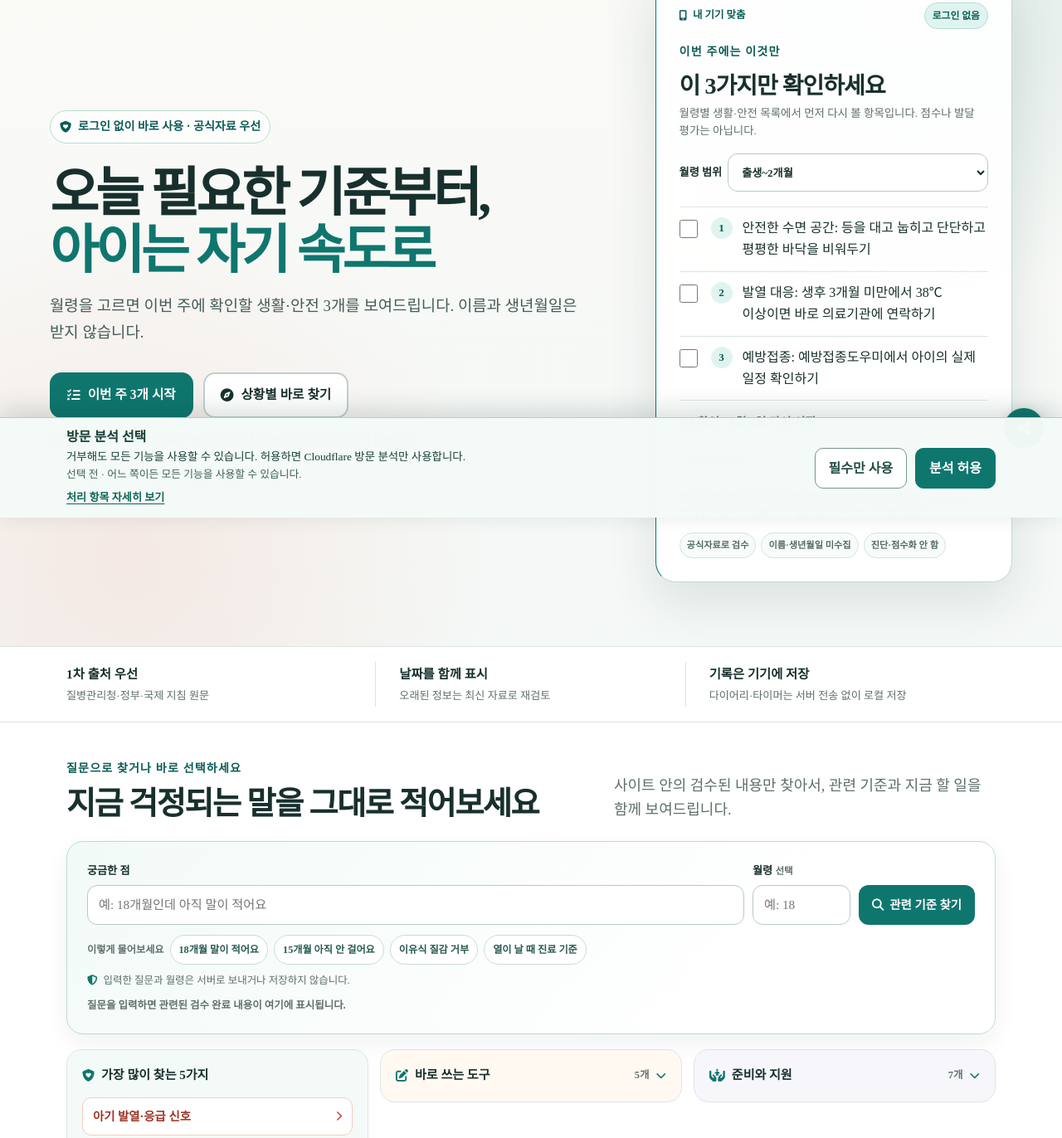
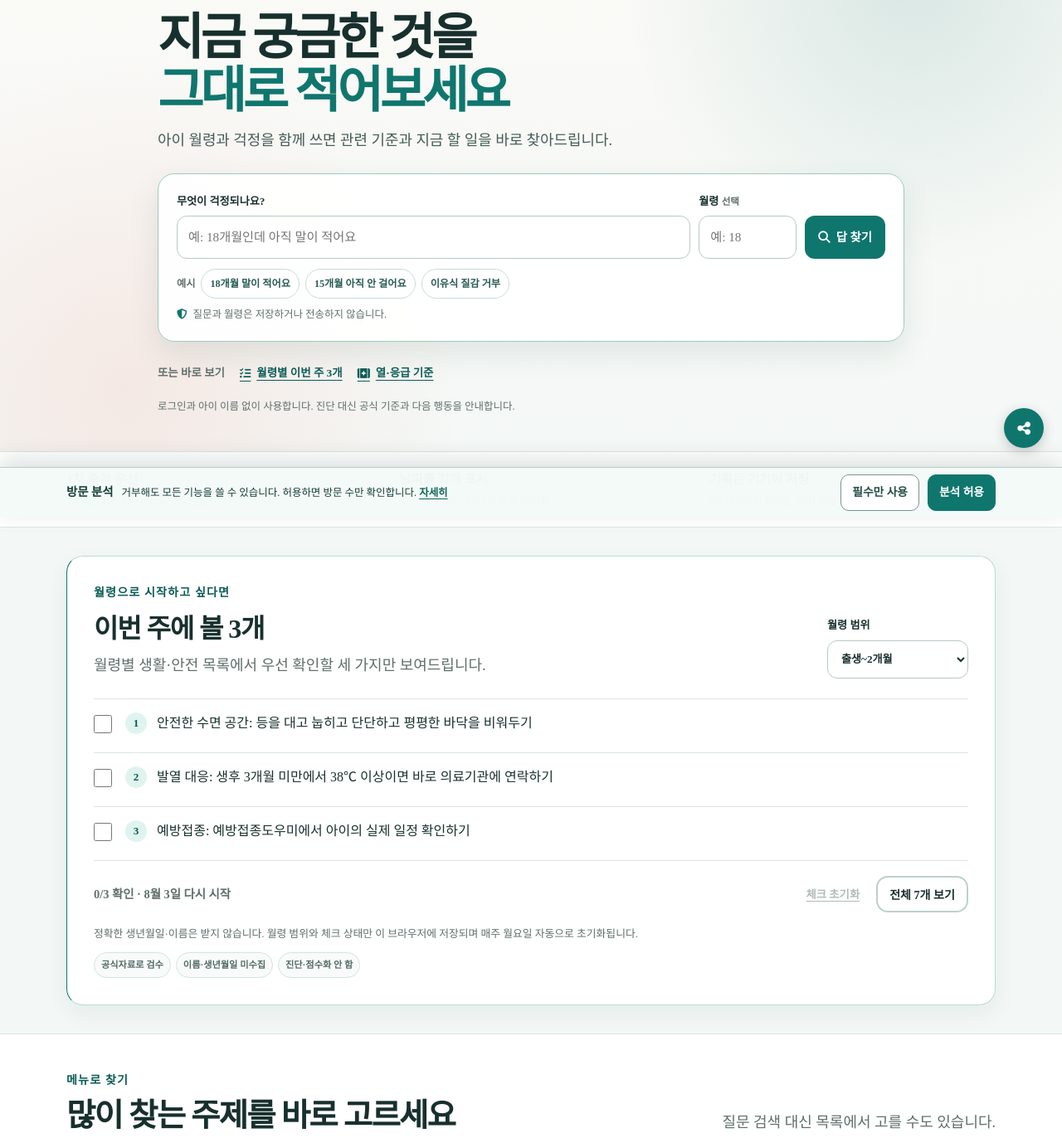
Before and after one commit to ttlthsusoky/bebeguide-site, a plain HTML site: page index.html in a window 1280 px wide. Shown: the part 176-1548 px from the top of the page at 83% size. Drawn offline with nearby package versions, Linux system fonts and the light colour scheme.

Commit message:
첫 화면을 질문 검색 중심으로 단순화

```diff
--- a/css/refresh.css
+++ b/css/refresh.css
@@ -4032,3 +4032,204 @@ input[type='radio'] {
     display: none !important;
   }
 }
+
+/* 2026-08-03: first visit has one clear action */
+.hero-search-home {
+  padding: clamp(38px, 6vw, 66px) 0 42px;
+}
+
+.hero-search-home .hero-container {
+  display: block;
+  width: min(900px, calc(100% - 40px));
+}
+
+.hero-search-home .hero-content {
+  max-width: none;
+}
+
+.hero-search-home .eyebrow {
+  padding: 0;
+  border: 0;
+  background: transparent;
+  color: var(--brand-dark);
+  font-size: 0.86rem;
+  font-weight: 850;
+}
+
+.hero-search-home .hero-title {
+  margin: 12px 0 12px;
+  font-size: clamp(2.25rem, 5vw, 3.75rem);
+  line-height: 1.08;
+}
+
+.hero-search-home .hero-description {
+  margin: 0;
+  max-width: 720px;
+  font-size: clamp(1rem, 1.7vw, 1.12rem);
+  line-height: 1.65;
+}
+
+.hero-site-search {
+  margin: 24px 0 0;
+  padding: clamp(16px, 2.5vw, 22px);
+  border-color: #9fc9c0;
+  background: rgba(255, 255, 255, 0.96);
+  box-shadow: 0 14px 36px rgba(20, 65, 57, 0.1);
+}
+
+.hero-site-search .site-search-field input,
+.hero-site-search .site-search-submit {
+  min-height: 52px;
+}
+
+.hero-site-search .site-search-status:empty {
+  display: none;
+}
+
+.hero-site-search .site-search-result-group > h2 {
+  margin: 0 0 10px;
+  color: var(--ink);
+  font-size: 1rem;
+}
+
+.hero-start-links {
+  display: flex;
+  flex-wrap: wrap;
+  gap: 8px 18px;
+  align-items: center;
+  margin-top: 16px;
+  color: var(--muted);
+  font-size: 0.84rem;
+}
+
+.hero-start-links > span {
+  font-weight: 750;
+}
+
+.hero-start-links a {
+  display: inline-flex;
+  min-height: 44px;
+  align-items: center;
+  gap: 7px;
+  color: var(--brand-dark);
+  font-weight: 850;
+  text-underline-offset: 4px;
+}
+
+.hero-search-home .hero-note {
+  margin: 8px 0 0;
+  font-size: 0.78rem;
+}
+
+.weekly-focus-section {
+  padding: 34px 0;
+  border-bottom: 1px solid var(--line);
+  background: #f3f8f6;
+  scroll-margin-top: 78px;
+}
+
+.weekly-focus-section .weekly-focus-card {
+  margin: 0;
+  border-left-width: 1px;
+  border-radius: 20px;
+  box-shadow: 0 10px 28px rgba(21, 42, 38, 0.06);
+}
+
+.privacy-consent-panel {
+  padding-top: 8px;
+  padding-bottom: calc(8px + env(safe-area-inset-bottom));
+}
+
+.privacy-consent-inner {
+  gap: 12px;
+}
+
+.privacy-consent-copy {
+  display: flex;
+  flex-wrap: wrap;
+  gap: 3px 10px;
+  align-items: center;
+}
+
+.privacy-consent-copy h2,
+.privacy-consent-copy p {
+  margin: 0;
+}
+
+.privacy-consent-copy h2 {
+  font-size: 0.9rem;
+}
+
+.privacy-consent-copy p {
+  font-size: 0.78rem;
+}
+
+.privacy-consent-copy a {
+  font-size: inherit;
+}
+
+.privacy-consent-status {
+  flex-basis: 100%;
+}
+
+.privacy-consent-status[hidden] {
+  display: none;
+}
+
+.privacy-consent-actions button {
+  min-height: 44px;
+  padding: 8px 13px;
+  font-size: 0.86rem;
+}
+
+@media (max-width: 768px) {
+  .hero-search-home {
+    padding: 28px 0 34px;
+  }
+
+  .hero-search-home .hero-container {
+    width: min(100% - 28px, 900px);
+  }
+
+  .hero-search-home .hero-title {
+    font-size: clamp(2rem, 10vw, 2.8rem);
+  }
+
+  .hero-site-search {
+    margin-top: 18px;
+  }
+
+  .hero-start-links {
+    display: grid;
+    grid-template-columns: 1fr 1fr;
+  }
+
+  .hero-start-links > span {
+    grid-column: 1 / -1;
+  }
+
+  .hero-start-links a {
+    justify-content: center;
+    padding: 8px;
+    border: 1px solid #c3d8d3;
+    border-radius: 11px;
+    background: #fff;
+    font-size: 0.82rem;
+    text-decoration: none;
+  }
+
+  .weekly-focus-section {
+    padding: 26px 0;
+  }
+}
+
+@media (max-width: 720px) {
+  .privacy-consent-copy {
+    display: grid;
+    gap: 2px;
+  }
+
+  .privacy-consent-copy p {
+    line-height: 1.35;
+  }
+}
--- a/index.html
+++ b/index.html
@@ -40,7 +40,7 @@
     <meta charset="UTF-8">
     <meta name="viewport" content="width=device-width, initial-scale=1.0">
     <link rel="stylesheet" href="css/styles.min.css">
-    <link rel="stylesheet" href="css/refresh.css?v=20260803-1">
+    <link rel="stylesheet" href="css/refresh.css?v=20260803-2">
     <link href="https://fonts.googleapis.com/css2?family=Noto+Sans+KR:wght@300;400;500;700&amp;display=swap"
         rel="stylesheet">
     <link rel="stylesheet" href="https://cdnjs.cloudflare.com/ajax/libs/font-awesome/6.4.0/css/all.min.css"
@@ -76,41 +76,80 @@
 
     <main id="main-content">
     <!-- Hero Section -->
-    <section id="home" class="hero">
+    <section id="home" class="hero hero-search-home">
         <div class="hero-container">
             <div class="hero-content">
-                <p class="eyebrow"><i class="fas fa-shield-heart" aria-hidden="true"></i> 로그인 없이 바로 사용 · 공식자료 우선</p>
+                <p class="eyebrow"><i class="fas fa-magnifying-glass" aria-hidden="true"></i> 베베가이드 안의 검수된 내용에서 찾기</p>
                 <h1 class="hero-title">
-                    오늘 필요한 기준부터,<br>
-                    <span class="gradient-text">아이는 자기 속도로</span>
+                    지금 궁금한 것을<br>
+                    <span class="gradient-text">그대로 적어보세요</span>
                 </h1>
                 <p class="hero-description">
-                    월령을 고르면 이번 주에 확인할 생활·안전 3개를 보여드립니다.
-                    이름과 생년월일은 받지 않습니다.
+                    아이 월령과 걱정을 함께 쓰면 관련 기준과 지금 할 일을 바로 찾아드립니다.
                 </p>
-                <div class="hero-buttons">
-                    <a href="#weekly-focus" class="btn btn-primary">
-                        <i class="fas fa-list-check" aria-hidden="true"></i>
-                        이번 주 3개 시작
-                    </a>
-                    <a href="#quick-find" class="btn btn-secondary">
-                        <i class="fas fa-compass" aria-hidden="true"></i>
-                        상황별 바로 찾기
-                    </a>
-                </div>
-                <p class="hero-note">체크 결과는 건강·발달 점수가 아니며, 응급·진단·투약 판단을 대신하지 않습니다.</p>
-            </div>
-            <div class="hero-image">
-                <section id="weekly-focus" class="weekly-focus-card hero-weekly-focus" aria-labelledby="weekly-focus-title" tabindex="-1">
-                    <div class="weekly-focus-product-top">
-                        <span><i class="fas fa-mobile-screen-button" aria-hidden="true"></i> 내 기기 맞춤</span>
-                        <strong>로그인 없음</strong>
-                    </div>
+
+                <div class="site-search-panel hero-site-search">
+                    <form id="siteSearchForm" class="site-search-form" role="search">
+                        <div class="site-search-fields">
+                            <label class="site-search-field site-search-query" for="siteSearchInput">
+                                <span>무엇이 걱정되나요?</span>
+                                <input id="siteSearchInput" type="search" maxlength="120" autocomplete="off"
+                                    placeholder="예: 18개월인데 아직 말이 적어요"
+                                    aria-describedby="siteSearchPrivacy siteSearchStatus">
+                            </label>
+                            <label class="site-search-field site-search-age" for="siteSearchAge">
+                                <span>월령 <small>선택</small></span>
+                                <input id="siteSearchAge" type="number" min="0" max="36" inputmode="numeric"
+                                    placeholder="예: 18" aria-label="아이 월령, 0개월부터 36개월까지 선택 입력">
+                            </label>
+                            <button class="site-search-submit" type="submit">
+                                <i class="fas fa-magnifying-glass" aria-hidden="true"></i>
+                                답 찾기
+                            </button>
+                        </div>
+                        <div class="site-search-examples" role="group" aria-label="검색 예시">
+                            <span>예시</span>
+                            <button type="button" data-search-example="18개월인데 아직 말이 적어요" data-search-age="18">18개월 말이 적어요</button>
+                            <button type="button" data-search-example="15개월인데 혼자 걷지 않아요" data-search-age="15">15개월 아직 안 걸어요</button>
+                            <button type="button" data-search-example="이유식 질감을 계속 거부해요">이유식 질감 거부</button>
+                        </div>
+                        <p id="siteSearchPrivacy" class="site-search-privacy"><i class="fas fa-shield-halved" aria-hidden="true"></i> 질문과 월령은 저장하거나 전송하지 않습니다.</p>
+                    </form>
+                    <p id="siteSearchStatus" class="site-search-status" aria-live="polite"></p>
+                    <div id="siteSearchOutput" class="site-search-output" role="region" aria-label="사이트 검색 결과" tabindex="-1" hidden>
+                        <article id="developmentTimingCard" class="development-timing-card" aria-labelledby="developmentTimingTitle" hidden></article>
+                        <div class="site-search-result-group">
+                            <h2>사이트에서 찾은 내용</h2>
+                            <div id="siteSearchResults" class="site-search-results"></div>
+                        </div>
+                    </div>
+                </div>
+
+                <div class="hero-start-links" aria-label="검색하지 않고 바로 시작">
+                    <span>또는 바로 보기</span>
+                    <a href="#weekly-focus"><i class="fas fa-list-check" aria-hidden="true"></i> 월령별 이번 주 3개</a>
+                    <a href="blog/baby-fever-cold-guide.html"><i class="fas fa-kit-medical" aria-hidden="true"></i> 열·응급 기준</a>
+                </div>
+                <p class="hero-note">로그인과 아이 이름 없이 사용합니다. 진단 대신 공식 기준과 다음 행동을 안내합니다.</p>
+            </div>
+        </div>
+    </section>
+    <section class="trust-strip" aria-label="베베가이드 핵심 원칙">
+        <div class="container trust-strip-grid">
+            <div><strong>1차 출처 우선</strong><span>질병관리청·정부·국제 지침 원문</span></div>
+            <div><strong>날짜를 함께 표시</strong><span>오래된 정보는 최신 자료로 재검토</span></div>
+            <div><strong>기록은 기기에 저장</strong><span>다이어리·타이머는 서버 전송 없이 로컬 저장</span></div>
+        </div>
+    </section>
+
+    <section class="weekly-focus-section" aria-labelledby="weekly-focus-title">
+        <div class="container">
+            <section id="weekly-focus" class="weekly-focus-card" aria-labelledby="weekly-focus-title" tabindex="-1">
                 <div class="weekly-focus-header">
                     <div>
-                            <p class="section-kicker">이번 주에는 이것만</p>
-                            <h2 id="weekly-focus-title">이 3가지만 확인하세요</h2>
-                            <p>월령별 생활·안전 목록에서 먼저 다시 볼 항목입니다. 점수나 발달 평가는 아닙니다.</p>
+                        <p class="section-kicker">월령으로 시작하고 싶다면</p>
+                        <h2 id="weekly-focus-title">이번 주에 볼 3개</h2>
+                        <p>월령별 생활·안전 목록에서 우선 확인할 세 가지만 보여드립니다.</p>
                     </div>
                     <label class="weekly-focus-age" for="weeklyAgeSelect">
                         <span>월령 범위</span>
@@ -143,62 +182,16 @@
                 </ul>
             </section>
         </div>
-        </div>
-    </section>
-    <section class="trust-strip" aria-label="베베가이드 핵심 원칙">
-        <div class="container trust-strip-grid">
-            <div><strong>1차 출처 우선</strong><span>질병관리청·정부·국제 지침 원문</span></div>
-            <div><strong>날짜를 함께 표시</strong><span>오래된 정보는 최신 자료로 재검토</span></div>
-            <div><strong>기록은 기기에 저장</strong><span>다이어리·타이머는 서버 전송 없이 로컬 저장</span></div>
-        </div>
     </section>
 
     <section id="quick-find" class="quick-find-section" aria-labelledby="quick-find-title" tabindex="-1">
         <div class="container">
             <div class="quick-find-heading">
                 <div>
-                    <p class="section-kicker">질문으로 찾거나 바로 선택하세요</p>
-                    <h2 id="quick-find-title">지금 걱정되는 말을 그대로 적어보세요</h2>
-                </div>
-                <p>사이트 안의 검수된 내용만 찾아서, 관련 기준과 지금 할 일을 함께 보여드립니다.</p>
-            </div>
-
-            <div class="site-search-panel">
-                <form id="siteSearchForm" class="site-search-form" role="search">
-                    <div class="site-search-fields">
-                        <label class="site-search-field site-search-query" for="siteSearchInput">
-                            <span>궁금한 점</span>
-                            <input id="siteSearchInput" type="search" maxlength="120" autocomplete="off"
-                                placeholder="예: 18개월인데 아직 말이 적어요"
-                                aria-describedby="siteSearchPrivacy siteSearchStatus">
-                        </label>
-                        <label class="site-search-field site-search-age" for="siteSearchAge">
-                            <span>월령 <small>선택</small></span>
-                            <input id="siteSearchAge" type="number" min="0" max="36" inputmode="numeric"
-                                placeholder="예: 18" aria-label="아이 월령, 0개월부터 36개월까지 선택 입력">
-                        </label>
-                        <button class="site-search-submit" type="submit">
-                            <i class="fas fa-magnifying-glass" aria-hidden="true"></i>
-                            관련 기준 찾기
-                        </button>
-                    </div>
-                    <div class="site-search-examples" role="group" aria-label="검색 예시">
-                        <span>이렇게 물어보세요</span>
-                        <button type="button" data-search-example="18개월인데 아직 말이 적어요" data-search-age="18">18개월 말이 적어요</button>
-                        <button type="button" data-search-example="15개월인데 혼자 걷지 않아요" data-search-age="15">15개월 아직 안 걸어요</button>
-                        <button type="button" data-search-example="이유식 질감을 계속 거부해요">이유식 질감 거부</button>
-                        <button type="button" data-search-example="아기 열이 나는데 언제 진료받아야 하나요">열이 날 때 진료 기준</button>
-                    </div>
-                    <p id="siteSearchPrivacy" class="site-search-privacy"><i class="fas fa-shield-halved" aria-hidden="true"></i> 입력한 질문과 월령은 서버로 보내거나 저장하지 않습니다.</p>
-                </form>
-                <p id="siteSearchStatus" class="site-search-status" aria-live="polite">질문을 입력하면 관련된 검수 완료 내용이 여기에 표시됩니다.</p>
-                <div id="siteSearchOutput" class="site-search-output" role="region" aria-label="사이트 검색 결과" tabindex="-1" hidden>
-                    <article id="developmentTimingCard" class="development-timing-card" aria-labelledby="developmentTimingTitle" hidden></article>
-                    <div class="site-search-result-group">
-                        <h3>사이트에서 찾은 내용</h3>
-                        <div id="siteSearchResults" class="site-search-results"></div>
-                    </div>
-                </div>
+                    <p class="section-kicker">메뉴로 찾기</p>
+                    <h2 id="quick-find-title">많이 찾는 주제를 바로 고르세요</h2>
+                </div>
+                <p>질문 검색 대신 목록에서 고를 수도 있습니다.</p>
             </div>
 
             <div class="quick-find-grid">
@@ -1692,7 +1685,7 @@
     </button>
 
     <script src="https://cdn.jsdelivr.net/npm/chart.js@4.4.7/dist/chart.umd.min.js"></script>
-    <script src="js/privacy-consent.js?v=20260731-1"></script>
+    <script src="js/privacy-consent.js?v=20260803-1"></script>
     <script src="js/data.js"></script>
     <script src="js/weekly-focus.js?v=20260731-3"></script>
     <script src="js/device-data-manager.js"></script>
--- a/js/privacy-consent.js
+++ b/js/privacy-consent.js
@@ -61,7 +61,10 @@
   function refreshPanelStatus() {
     if (!panel) return;
     var status = panel.querySelector('[data-privacy-status]');
-    if (status) status.textContent = statusText();
+    if (!status) return;
+    var choice = readChoice();
+    status.hidden = !choice;
+    status.textContent = choice ? statusText() : '';
   }
 
   function closePanel() {
@@ -101,10 +104,9 @@
     panel.innerHTML = [
       '<div class="privacy-consent-inner">',
       '  <div class="privacy-consent-copy">',
-      '    <h2 tabindex="-1">방문 분석 선택</h2>',
-      '    <p>거부해도 모든 기능을 사용할 수 있습니다. 허용하면 Cloudflare 방문 분석만 사용합니다.</p>',
-      '    <p class="privacy-consent-status" data-privacy-status aria-live="polite"></p>',
-      '    <a href="privacy-policy.html">처리 항목 자세히 보기</a>',
+      '    <h2 tabindex="-1">방문 분석</h2>',
+      '    <p>거부해도 모든 기능을 쓸 수 있습니다. 허용하면 방문 수만 확인합니다. <a href="privacy-policy.html">자세히</a></p>',
+      '    <p class="privacy-consent-status" data-privacy-status aria-live="polite" hidden></p>',
       '  </div>',
       '  <div class="privacy-consent-actions">',
       '    <button type="button" class="privacy-choice-essential" data-privacy-choice="essential">필수만 사용</button>',
```
Also changed, not shown: trust/updates.html (+2 -1 lines). Lines whose indentation alone changed are shown as unchanged.
